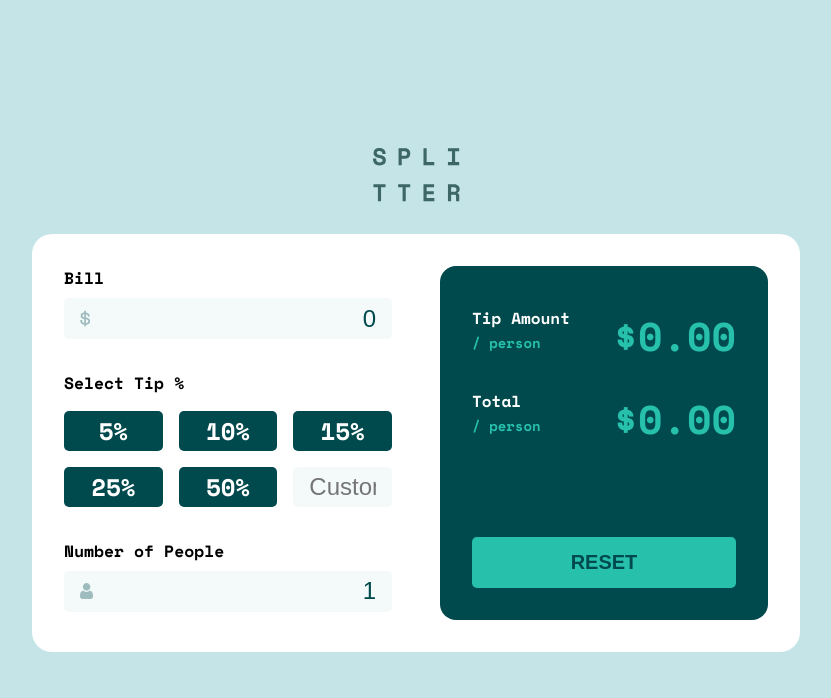
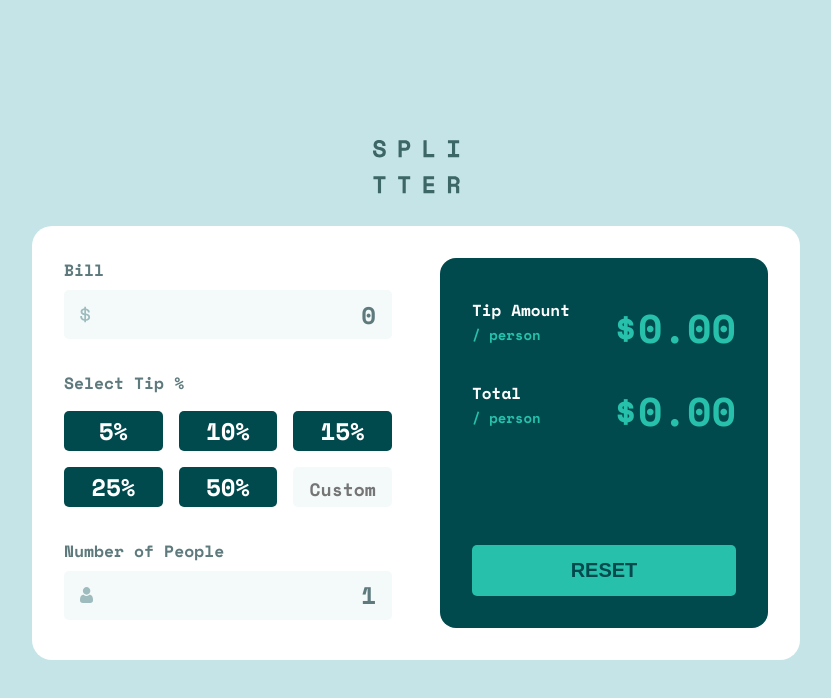
Before and after one commit to juan-galdino/tips-calculator, an Angular app: page / in a window 1280 px wide. Shown: the top 698 px of the page, without its empty margins (224-1055 px from the left). Built offline with nearby package versions, Linux system fonts and the light colour scheme.

Commit message:
:lipstick: Improve buttons animations

```diff
--- a/src/app/bill/bill.component.css
+++ b/src/app/bill/bill.component.css
@@ -2,6 +2,7 @@
   display: grid;
   gap: 2rem;
   font-size: 0.875rem;
+  color: var(--bill-font-color);
 }
 
 h3 {
@@ -12,14 +13,16 @@ h3 {
   margin-bottom: 1rem;
 }
 
-div,
-input {
-  color: var(--primary-font-color);
-}
-
 input {
   border: none;
   border-radius: 0.3125rem;
+  font-family: "Space Mono", monospace;
+  color: var(--bill-font-color);
+  transition: box-shadow ease 0.3s;
+}
+
+input:focus {
+  color: var(--primary-color);
 }
 
 input::-webkit-outer-spin-button,
@@ -71,6 +74,12 @@ input[type="number"] {
 
 .container__radio {
   font-size: 1.5rem;
+  transition: all ease 0.3s;
+}
+
+.container__radio:hover {
+  opacity: 0.8;
+  box-shadow: var(--primary-color) 0px 3px 8px;
 }
 
 .container__radio label {
@@ -91,6 +100,7 @@ input[type="number"] {
   top: 0;
   left: 0;
   border-radius: 0.3125rem;
+  transition: box-shadow ease 0.3s;
 }
 
 .container__radio label span {
@@ -99,10 +109,11 @@ input[type="number"] {
 
 .container__radio label input[type="radio"]:checked {
   background-color: var(--accent-color);
+  box-shadow: var(--accent-color) 0px 3px 8px;
 }
 
 .container__radio label input[type="radio"]:checked + span {
-  color: var(--primary-font-color);
+  color: var(--primary-color);
 }
 
 input[placeholder="Custom"] {
@@ -113,6 +124,7 @@ input[placeholder="Custom"] {
 
 input[placeholder="Custom"]::placeholder {
   text-align: center;
+  font-size: 1.125rem;
 }
 
 input[placeholder="Custom"]:focus {
--- a/src/app/result/result.component.css
+++ b/src/app/result/result.component.css
@@ -3,7 +3,7 @@
   display: flex;
   flex-direction: column;
   gap: 1.5rem;
-  padding: 2.25rem 1.5rem 1.5rem 1.5rem;
+  padding: 2.25rem 1.5rem 1.5rem;
   height: 100%;
   border-radius: 1rem;
   background-color: var(--results-background);
@@ -46,6 +46,7 @@ button {
   border-radius: 0.3125rem;
   color: var(--results-background);
   background-color: var(--accent-color);
+  transition: all ease-in-out 0.3s;
 }
 
 @media screen and (min-width: 48em) {
@@ -54,3 +55,11 @@ button {
     width: calc(100% - 4rem);
   }
 }
+
+button:hover {
+  box-shadow: 0 0.1875rem 1rem 0.0625rem var(--accent-color);
+}
+
+button:active {
+  opacity: 0.5;
+}
--- a/src/styles.css
+++ b/src/styles.css
@@ -8,7 +8,7 @@
   --container-background: var(--neutral-white);
   --input-background: hsl(189, 41%, 97%);
   --results-background: var(--primary-color);
-  --primary-font-color: var(--primary-color);
+  --bill-font-color: hsl(186, 14%, 43%);
   --results-font-color: var(--neutral-white);
 }
 
```
